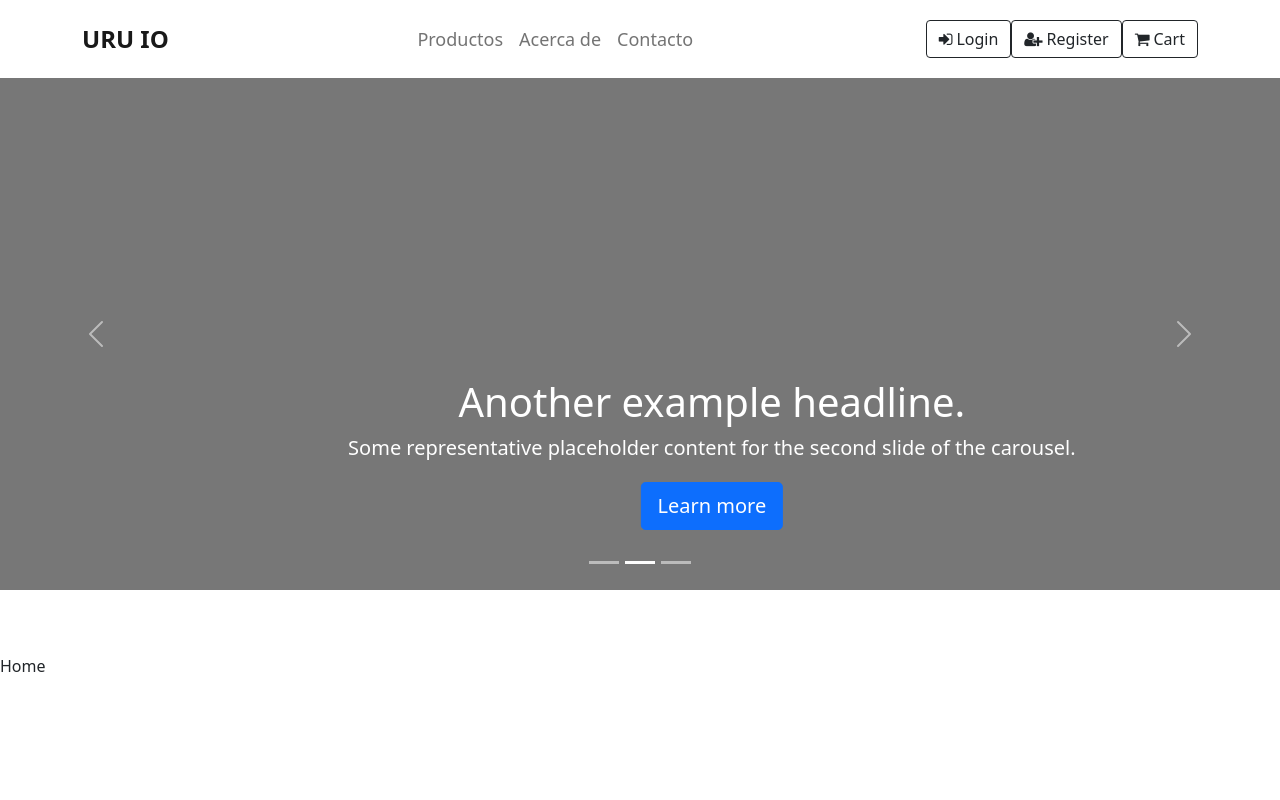
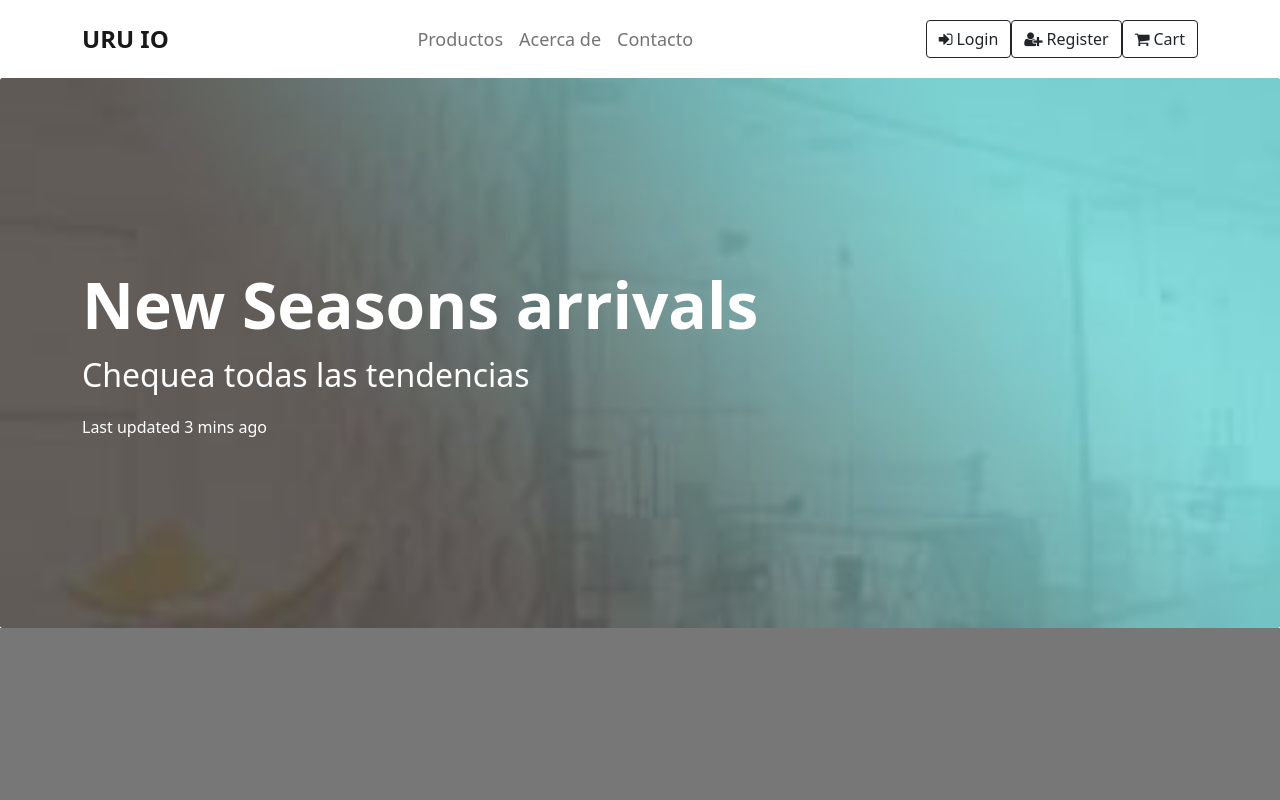
Before and after one commit to OmiMauro/e-commerce-fr, a React (Create React App) app: page / in a window 1280 px wide. Shown: the top 800 px of the page. Built offline with nearby package versions, Linux system fonts and the light colour scheme.

Commit message:
Refactor component home

```diff
--- a/src/App.js
+++ b/src/App.js
@@ -6,8 +6,9 @@ function App() {
   return (
     <>
       <Navbar />
+      <Home />
+
       <Carousel />
-      <Home />
 
     </>
   )
--- a/src/component/Home.js
+++ b/src/component/Home.js
@@ -2,9 +2,22 @@ import React from 'react';
 
 const Home = () => {
   return (
-    <>
-      Home
-    </>
+    <div className="hero">
+      <div class="card bg-dark text-white border-0">
+        <img src="assets/bg.jpg" class="card-img" alt="..." height='550px' />
+        <div class="card-img-overlay d-flex align-items-center">
+          <div className="container">
+
+            <h5 class="card-title display-3 fw-bolder">New Seasons arrivals</h5>
+            <p class="card-text lead fs-2">
+              Chequea todas las tendencias
+            </p>
+            <p class="card-text">Last updated 3 mins ago</p>
+          </div>
+
+        </div>
+      </div>
+    </div>
   )
 }
 
```
Also changed, not shown: public/assets/bg.jpg (added).
